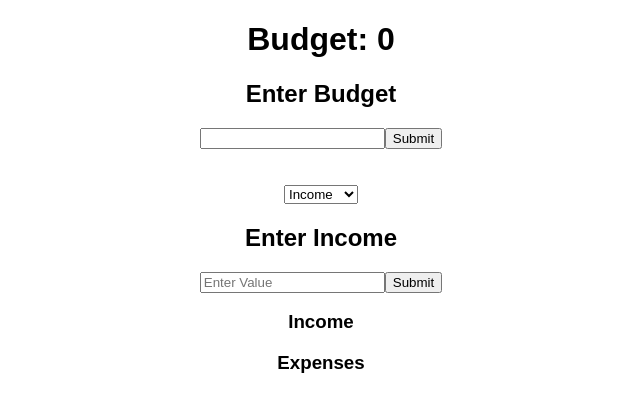
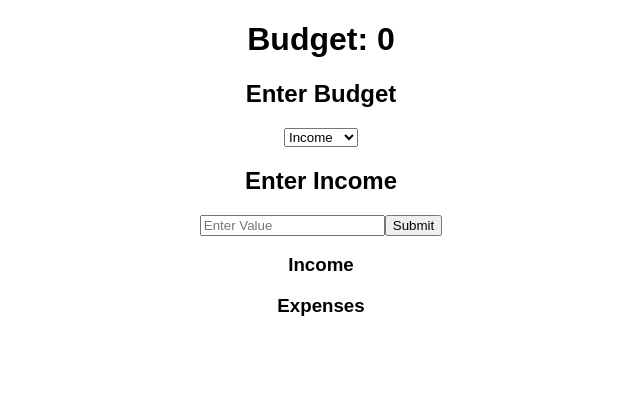
Before and after one commit to primitivehacker/divvy-project, a React (Create React App) app: page / in a window 1280 px wide. Shown: the top 412 px of the page, without its empty margins (319-959 px from the left). Built offline with nearby package versions, Linux system fonts and the light colour scheme.

Commit message:
fixed budgetState update

```diff
--- a/src/components/Budget.js
+++ b/src/components/Budget.js
@@ -9,7 +9,9 @@ class Budget extends React.Component {
     super(props);
     this.state = {
       budgetAmount: '',
-      initialAmount: '',
+      incomeAmount: '',
+      expenseAmount: '',
+      // initialAmount: '',
       goodStanding: true,
       income: true,
       incomeAmounts: [],
@@ -18,18 +20,18 @@ class Budget extends React.Component {
     this.handleSubmit = this.handleSubmit.bind(this);
     this.handleInputChange = this.handleInputChange.bind(this);
     this.flipIncomeValue = this.flipIncomeValue.bind(this);
-    this.addToInitialAmount = this.addToInitialAmount.bind(this);
+    // this.addToInitialAmount = this.addToInitialAmount.bind(this);
   }
 
   handleSubmit = () => {
     if (this.state.income === true) {
       let incomeAmounts = [...this.state.incomeAmounts];
-      incomeAmounts.push(this.state.budgetAmount);
-      this.setState({ incomeAmounts, budgetAmount: '' });
+      incomeAmounts.push(this.state.incomeAmount);
+      this.setState({ incomeAmounts, incomeAmount: '' });
     } else {
       let expenseAmounts = [...this.state.expenseAmounts];
-      expenseAmounts.push(this.state.budgetAmount);
-      this.setState({ expenseAmounts, budgetAmount: '' });
+      expenseAmounts.push(this.state.expenseAmount);
+      this.setState({ expenseAmounts, expenseAmount: '' });
     }
 
   }
@@ -39,23 +41,27 @@ class Budget extends React.Component {
   }
 
   handleInputChange(event) {
-    this.setState({ budgetAmount: parseInt(event.target.value) || 0 });
-  }
-
-  addToInitialAmount(event) {
-    this.setState({ initialAmount: parseInt(event.target.value) || 0 });
-  }
-
-  addInitialAmountToBudgetAmount = () => {
-    if (this.state.initialAmount) {
-      let initialAmount = this.state.initialAmount;
-      let budgetAmount = this.state.budgetAmount;
-      this.setState({ budgetAmount: initialAmount, });
+    if (this.state.income) {
+      this.setState({ incomeAmount: parseInt(event.target.value) || 0 });
     } else {
-      console.log('There was an error');
+      this.setState({ expenseAmount: parseInt(event.target.value) || 0 });
     }
 
   }
+
+  // addToInitialAmount(event) {
+  //   this.setState({ initialAmount: parseInt(event.target.value) || 0 });
+  // }
+
+  // addInitialAmountToBudgetAmount = () => {
+  //   if (this.state.initialAmount) {
+  //     let initialAmount = this.state.initialAmount;
+  //     this.setState({ budgetAmount: initialAmount, });
+  //   } else {
+  //     console.log('There was an error');
+  //   }
+
+  // }
 
   render() {
 
@@ -63,9 +69,9 @@ class Budget extends React.Component {
       <div>
         <BudgetAmount transactionType={this.state.income} incomeAmounts={this.state.incomeAmounts} expenseAmounts={this.state.expenseAmounts} budgetAmount={this.state.budgetAmount} />
         <h2>Enter Budget</h2>
-        <input type="text" value={this.state.initialAmount} onChange={this.addToInitialAmount} />
+        {/* <input type="text" value={this.state.initialAmount} onChange={this.addToInitialAmount} />
         <button onClick={this.addInitialAmountToBudgetAmount}>Submit</button>
-        <br /> <br /> <br />
+        <br /> <br /> <br /> */}
         <div>
           <select value={this.state.income} onChange={this.flipIncomeValue}>
             <option value={true}>Income</option>
@@ -73,7 +79,7 @@ class Budget extends React.Component {
           </select>
           <h2>Enter {this.state.income ? 'Income' : 'Expense'} </h2>
         </div>
-        <input id="transactionValue" type="text" value={this.state.budgetAmount} onChange={this.handleInputChange} placeholder="Enter Value" />
+        <input id="transactionValue" type="text" value={this.state.income ? this.state.incomeAmount : this.state.expenseAmount} onChange={this.handleInputChange} placeholder="Enter Value" />
         <button onClick={this.handleSubmit}>Submit</button>
         <IncomeTransactions incomeAmounts={this.state.incomeAmounts} />
         <ExpenseTransactions expenseAmounts={this.state.expenseAmounts} />
```
